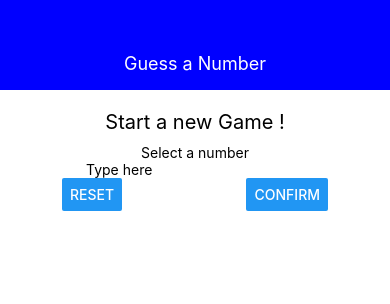
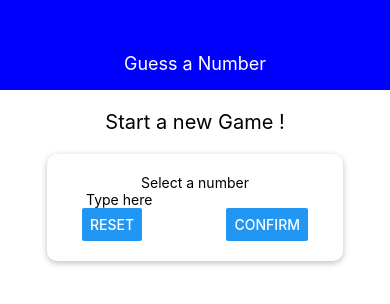
Before and after one commit to firasbelhiba/GuesserMobileGame, a React Native app: screen / in a window 390 px wide. Shown: the top 304 px of the page. Built offline with nearby package versions, Linux system fonts and the light colour scheme.

Commit message:
Adding a card container

```diff
--- a/screens/StartGameScreen.js
+++ b/screens/StartGameScreen.js
@@ -36,7 +36,18 @@ const styles = StyleSheet.create({
     inputContainer: {
         width: 300,
         maxWidth: '80%',
-        alignItems: 'center'
+        alignItems: 'center',
+        // The shadow props only work on IOS
+        shadowColor: 'black',
+        shadowOffset: { width: 0, height: 2 },
+        shadowRadius: 6,
+        shadowOpacity: 0.26,
+        // To acitvate this add we have to add this prop which works only on android
+        elevation: 10,
+        backgroundColor: 'white',
+        padding: 20,
+        borderRadius: 10,
+        marginTop: 10
     },
     title: {
         fontSize: 20,
```
